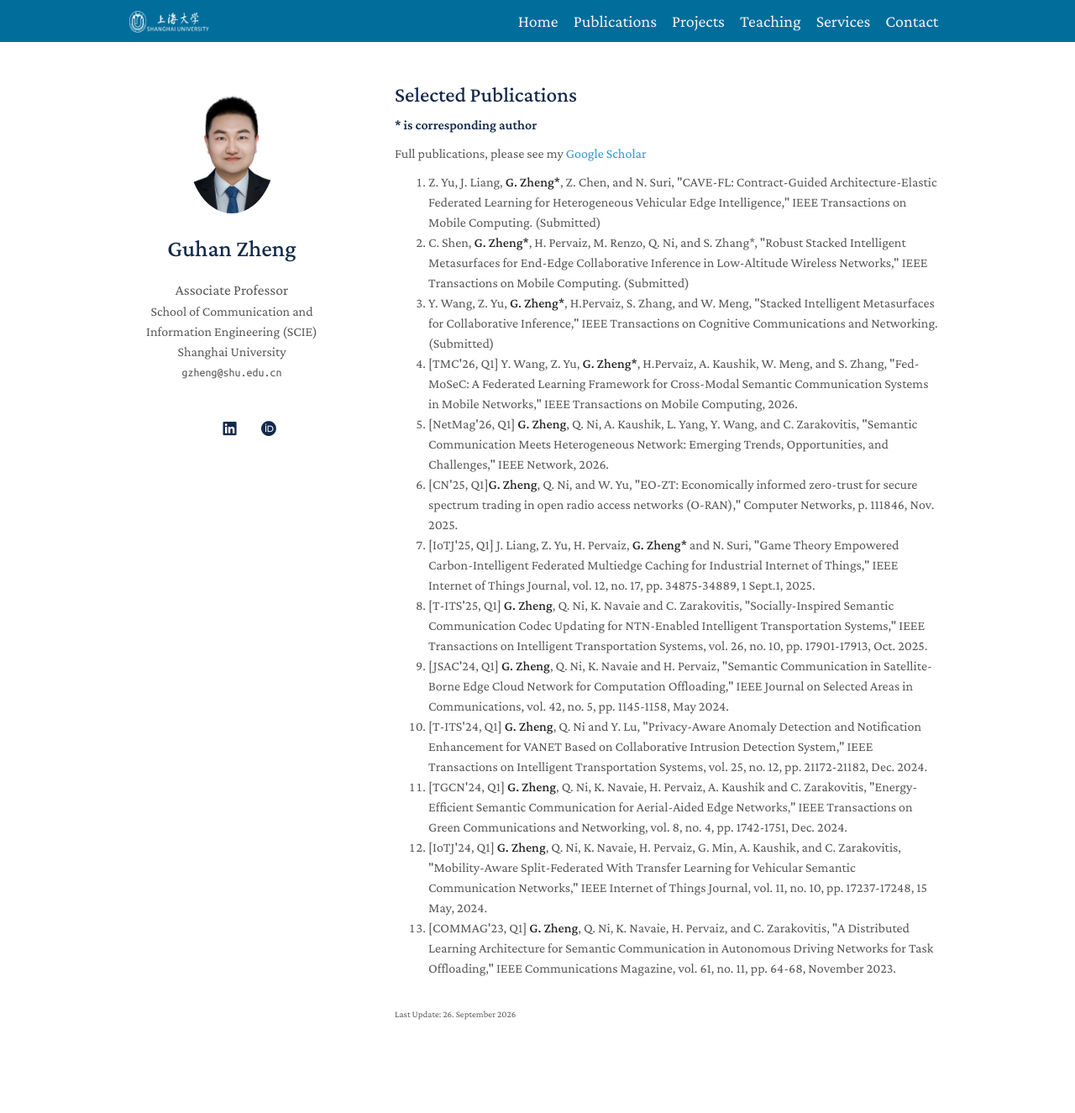
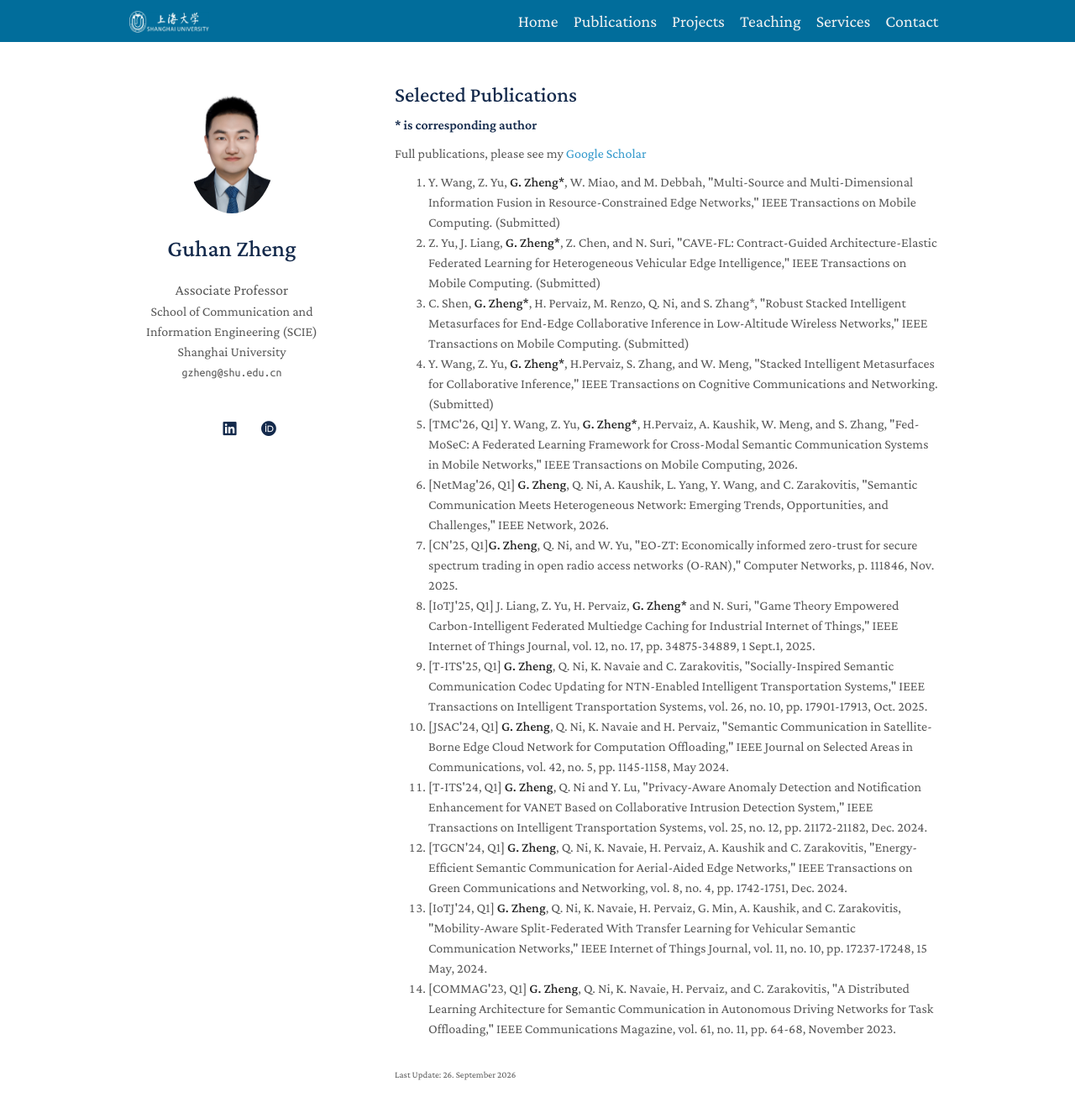
Before and after one commit to Guhan328/Guhan328.github.io, a Jekyll site: the page built from publications.md, in a window 1280 px wide and 1340 px high. Shown: the top 1325 px of the window at 84% size. Built offline with Jekyll 4.4.1, drawn with Linux system fonts in a browser that asks for light colours; a style sheet for code colours, icons or effects is not loaded.

Commit message:
Update pubJournal.md

```diff
--- a/_includes/pubJournal.md
+++ b/_includes/pubJournal.md
@@ -8,6 +8,7 @@
 </p>
 
 <ol id="pub-list" style="margin:0 0 5px;">
+  <li><a><autocolor>Y. Wang, Z. Yu, <strong>G. Zheng*</strong>, W. Miao, and M. Debbah, "Multi-Source and Multi-Dimensional Information Fusion in Resource-Constrained Edge Networks," IEEE Transactions on Mobile Computing. (Submitted) </autocolor></a></li>
   <li><a><autocolor>Z. Yu, J. Liang, <strong>G. Zheng*</strong>, Z. Chen, and N. Suri, "CAVE-FL: Contract-Guided Architecture-Elastic Federated Learning for Heterogeneous Vehicular Edge Intelligence," IEEE Transactions on Mobile Computing. (Submitted) </autocolor></a></li>
   <li><a><autocolor>C. Shen, <strong>G. Zheng*</strong>, H. Pervaiz, M. Renzo, Q. Ni, and S. Zhang*, "Robust Stacked Intelligent Metasurfaces for End-Edge Collaborative Inference in Low-Altitude Wireless Networks," IEEE Transactions on Mobile Computing. (Submitted) </autocolor></a></li>
   <li><a><autocolor>Y. Wang, Z. Yu, <strong>G. Zheng*</strong>, H.Pervaiz, S. Zhang, and W. Meng, "Stacked Intelligent Metasurfaces for Collaborative Inference," IEEE Transactions on Cognitive Communications and Networking. (Submitted) </autocolor></a></li>
```
